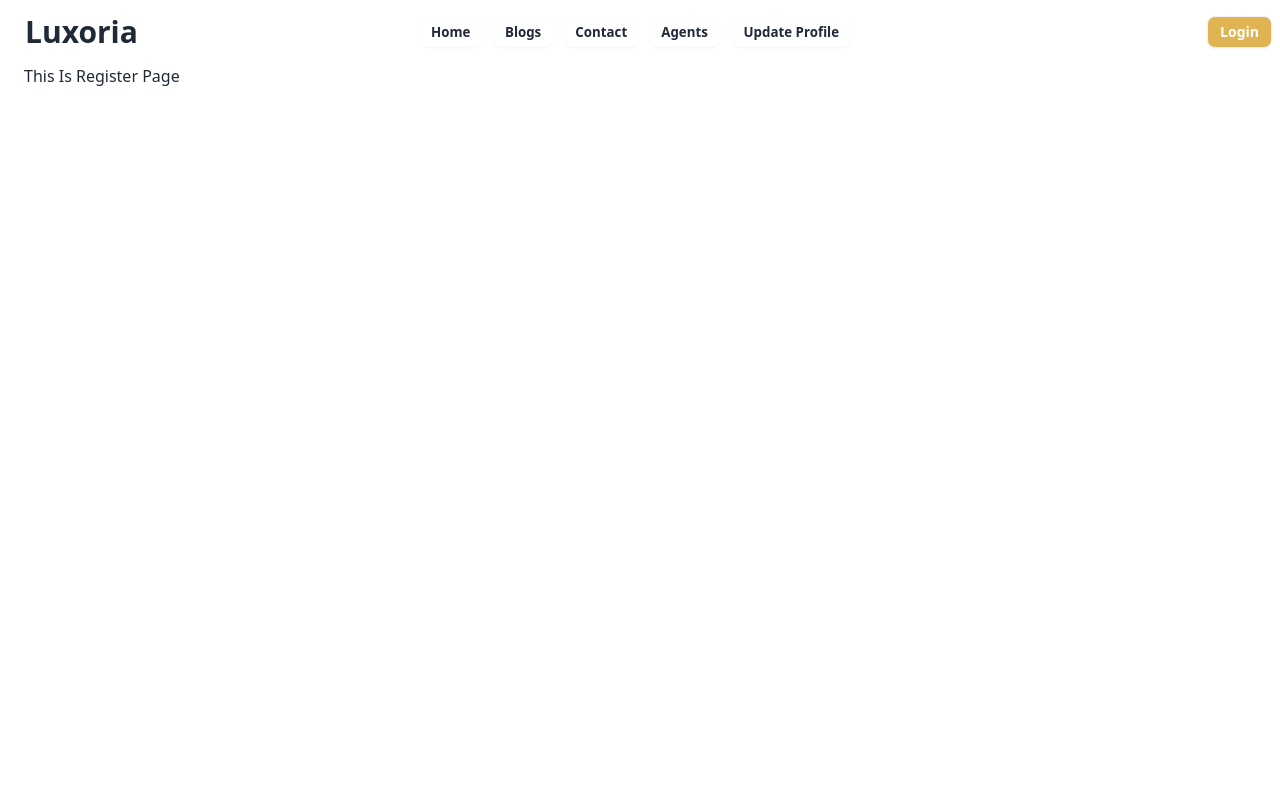
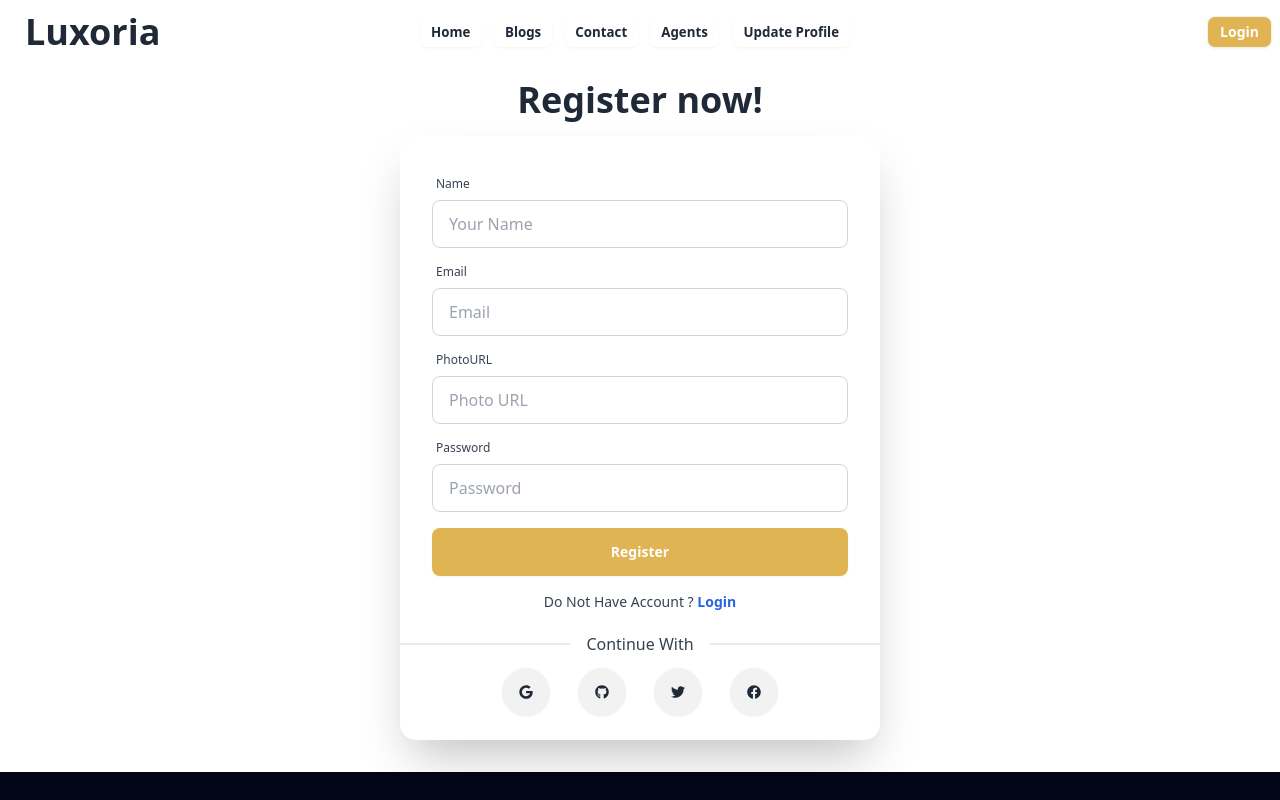
Before and after one commit to Sazid60/Luxoria-Real-Estate, a React (Vite) app: page /register in a window 1280 px wide. Shown: the top 800 px of the page. Built offline with nearby package versions, Linux system fonts and the light colour scheme.

Commit message:
Static Login and Regisration Page Added

```diff
--- a/package.json
+++ b/package.json
@@ -16,6 +16,7 @@
     "react": "^18.2.0",
     "react-dom": "^18.2.0",
     "react-fast-marquee": "^1.6.4",
+    "react-icons": "^5.0.1",
     "react-router-dom": "^6.22.3",
     "react-type-animation": "^3.2.0",
     "sort-by": "^1.2.0",
--- a/src/Components/Navbar.jsx
+++ b/src/Components/Navbar.jsx
@@ -17,7 +17,7 @@ const Navbar = () => {
     return (
         <div className="navbar bg-base-100">
             <div className="navbar-start">
-                <div className="dropdown">
+                <div className="dropdown z-30">
                     <div tabIndex={0} role="button" className="btn btn-ghost lg:hidden">
                         <svg xmlns="http://www.w3.org/2000/svg" className="h-5 w-5" fill="none" viewBox="0 0 24 24" stroke="currentColor"><path strokeLinecap="round" strokeLinejoin="round" strokeWidth="2" d="M4 6h16M4 12h8m-8 6h16" /></svg>
                     </div>
@@ -25,7 +25,7 @@ const Navbar = () => {
                         {links}
                     </ul>
                 </div>
-                <Link to={"/"} className="btn btn-ghost text-3xl">Luxoria</Link>
+                <Link to={"/"} className="btn btn-ghost text-4xl font-bold">Luxoria</Link>
             </div>
             <div className="navbar-center hidden lg:flex">
                 <ul className="menu menu-horizontal px-1">
--- a/src/MainLayout/MainLayout.jsx
+++ b/src/MainLayout/MainLayout.jsx
@@ -8,7 +8,7 @@ const MainLayout = () => {
         <div >
             <div className='container mx-auto'>
                 <Navbar></Navbar>
-                <div className='min-h-screen container mx-auto px-6'>
+                <div className=' container mx-auto px-6'>
                     <Outlet></Outlet>
                 </div>
             </div>
--- a/src/Pages/Home/Home.jsx
+++ b/src/Pages/Home/Home.jsx
@@ -20,7 +20,7 @@ const Home = () => {
                     <h1><span className='text-xl md:text-2xl lg:text-4xl font-bold'>800+</span>  <br /> <span className='text-[#E1B453] text-lg md:text-xl lg:text-2xl font-semibold'>Active Listing</span></h1>
                 </div>
             </div>
-                <hr className="border-gray-700 my-4 opacity-40" />
+            <hr className="border-gray-700 my-2 opacity-40" />
 
         </div>
     );
--- a/src/Pages/Login/Login.jsx
+++ b/src/Pages/Login/Login.jsx
@@ -1,8 +1,64 @@
+import { useState } from "react";
+import { FaFacebook, FaGithub, FaGoogle, FaTwitter } from "react-icons/fa";
+import { Link } from "react-router-dom";
 
 const Login = () => {
+
+    const [success, setSuccess] = useState("")
+    const [errorMessage, setErrorMessage] = useState("")
+
+    const handleSignIn = (e) => {
+        e.preventDefault()
+        const form = new FormData(e.currentTarget)
+        const email = form.get("email")
+        const password = form.get("password")
+
+
+        setSuccess("")
+        setErrorMessage("")
+        console.log(email, password)
+    }
     return (
-        <div>
-            <h1>This is Login Page</h1>
+        <div className="hero lg:mb-4 ">
+            <div className="hero-content flex-col w-full">
+                <div className="text-center">
+                    <h1 className="text-2xl md:text-3xl lg:text-4xl font-bold ">Login now!</h1>
+                </div>
+                <div className="card w-full lg:w-[40%] shadow-2xl bg-white">
+                    <form className="card-body w-full" onSubmit={handleSignIn}>
+                        <div className="form-control">
+                            <label className="label">
+                                <span className="label-text text-gray-700 text-sm">Email</span>
+                            </label>
+                            <input type="email" name="email" placeholder="Email" className="input input-bordered text-gray-700 bg-transparent border-gray-300 " required />
+                        </div>
+                        <div className="form-control">
+                            <label className="label">
+                                <span className="label-text text-gray-700 text-sm">Password</span>
+                            </label>
+                            <input type="password" placeholder="Password" name="password" className="input input-bordered text-gray-700 bg-transparent border-gray-300 " required />
+                            {
+                                errorMessage && <p className='text-red-500 text-xs mt-4'>Error :{errorMessage} </p>
+                            }
+                            {
+                                success && <p className='text-blue-700 text-xs mt-4'>{success}</p>
+                            }
+                        </div>
+                        <div className="form-control mt-4">
+                            <button className="btn bg-[#E1B453] border-0 text-white">Login</button>
+                        </div>
+                        <div className="mt-4 text-center">
+                            <p className="text-gray-700 text-sm">Do Not Have Account ? <Link className="text-blue-600 font-semibold" to={"/register"}>Register</Link> </p>
+                        </div>
+                    </form>
+                    <div className="flex justify-center gap-4 lg:gap-7 mb-6 pb-0">
+                        <button className="btn rounded-full" ><FaGoogle /></button>
+                        <button className="btn rounded-full" ><FaGithub /></button>
+                        <button className="btn rounded-full" ><FaTwitter /></button>
+                        <button className="btn rounded-full" ><FaFacebook /></button>
+                    </div>
+                </div>
+            </div>
         </div>
     );
 };
--- a/src/Pages/Register/Register.jsx
+++ b/src/Pages/Register/Register.jsx
@@ -1,9 +1,79 @@
+import { useState } from "react";
+import { FaFacebook, FaGithub, FaGoogle, FaTwitter } from "react-icons/fa";
+import { Link } from "react-router-dom";
 
 
 const Register = () => {
+
+    const [success, setSuccess] = useState("")
+    const [errorMessage, setErrorMessage] = useState("")
+    const handleRegister = (e) => {
+        e.preventDefault()
+        const form = new FormData(e.currentTarget)
+        const email = form.get("email")
+        const password = form.get("password")
+        const name = form.get("name")
+        const photoURL = form.get("photoUrl")
+        console.log(email, password,photoURL,name)
+        setSuccess("")
+        setErrorMessage("")
+        console.log(email,password)
+    }
     return (
-        <div>
-            <h1>This Is Register Page</h1>
+        <div className="hero w-full lg:mb-4 ">
+            <div className="hero-content flex-col w-full">
+
+                <div className="text-center">
+                    <h1 className="text-2xl md:text-3xl lg:text-4xl font-bold md-2 ">Register now!</h1>
+                </div>
+                <div className="card w-full lg:w-[40%] shadow-2xl bg-white">
+                    <form className="card-body w-full pb-2" onSubmit={handleRegister}>
+                        <div className="form-control">
+                            <label className="label">
+                                <span className="label-text text-gray-700 text-xs">Name</span>
+                            </label>
+                            <input type="text" placeholder="Your Name" name="name" className="input input-bordered text-gray-700 bg-transparent border-gray-300 " required />
+                        </div>
+                        <div className="form-control">
+                            <label className="label">
+                                <span className="label-text text-gray-700 text-xs">Email</span>
+                            </label>
+                            <input type="email" placeholder="Email" name="email" className="input input-bordered text-gray-700 bg-transparent border-gray-300 " required />
+                        </div>
+                        <div className="form-control">
+                            <label className="label">
+                                <span className="label-text text-gray-700 text-xs">PhotoURL</span>
+                            </label>
+                            <input type="text" placeholder="Photo URL" name="photoUrl" className="input input-bordered text-gray-700 bg-transparent border-gray-300 " required />
+                        </div>
+                        <div className="form-control">
+                            <label className="label">
+                                <span className="label-text text-gray-700 text-xs">Password</span>
+                            </label>
+                            <input type="password" placeholder="Password" name="password" className="input input-bordered text-gray-700 bg-transparent border-gray-300 " required />
+                            {
+                                errorMessage && <p className='text-red-500 text-xs mt-4'>Error :{errorMessage} </p>
+                            }
+                            {
+                                success && <p className='text-blue-700 text-xs mt-4'>{success}</p>
+                            }
+                        </div>
+                        <div className="form-control mt-2">
+                            <button className="btn  bg-[#E1B453] border-0 text-white">Register</button>
+                        </div>
+                        <div className="mt-2 text-center">
+                            <p className="text-gray-700 text-sm">Do Not Have Account ? <Link className="text-blue-600 font-semibold" to={"/login"}>Login</Link> </p>
+                        </div>
+                    </form>
+                    <div className="divider text-gray-700">Continue With</div>
+                    <div className="flex justify-center gap-4 lg:gap-7 mb-6 pb-0">
+                        <button className="btn rounded-full" ><FaGoogle /></button>
+                        <button className="btn rounded-full" ><FaGithub /></button>
+                        <button className="btn rounded-full" ><FaTwitter /></button>
+                        <button className="btn rounded-full" ><FaFacebook /></button>
+                    </div>
+                </div>
+            </div>
         </div>
     );
 };
```
Also changed, not shown: 1 other file (tests, documents, lock files or other folders). Lines whose indentation alone changed are shown as unchanged.
